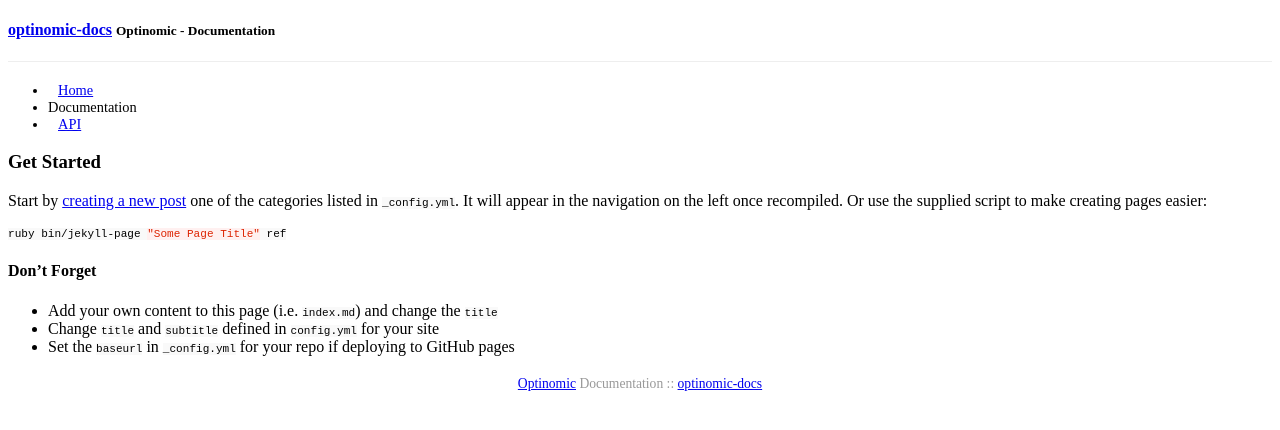
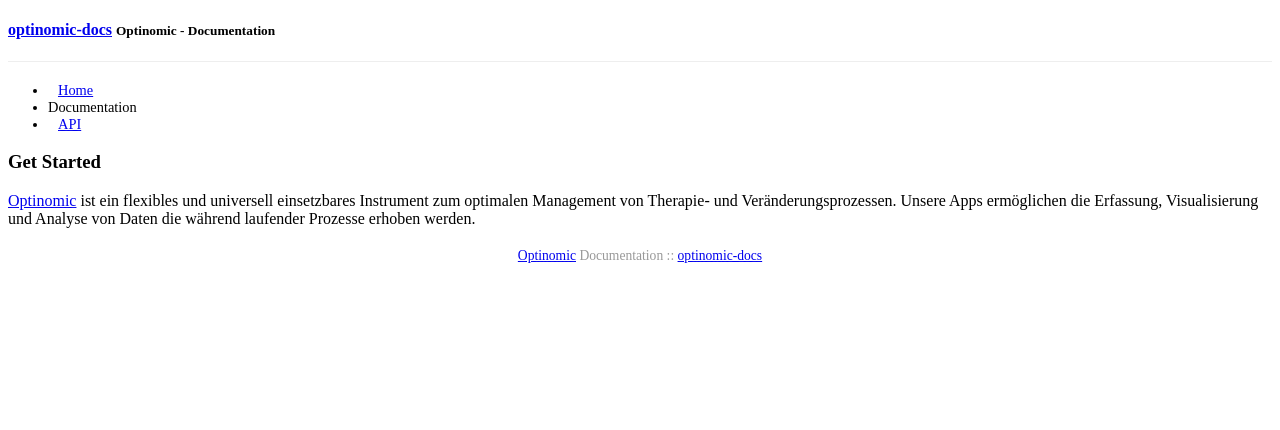
Before and after one commit to Optinomic/optinomic-docs, a Jekyll site: the page built from index.md, in a window 1280 px wide. Shown: the top 430 px of the page. Built offline with Jekyll 4.4.1, drawn with Linux system fonts in a browser that asks for light colours; Markdown is read by kramdown in place of the engine named in the settings; a style sheet for code colours, icons or effects is not loaded.

Commit message:
/docs :: V0.3

````diff
--- a/index.md
+++ b/index.md
@@ -5,14 +5,4 @@ title: "Jekyll Docs Template"
 
 ### Get Started
 
-Start by [creating a new post](http://jekyllrb.com/docs/posts/) one of the categories listed in `_config.yml`. It will appear in the navigation on the left once recompiled. Or use the supplied script to make creating pages easier:
-
-```bash
-ruby bin/jekyll-page "Some Page Title" ref
-```
-
-#### Don't Forget
-
-- Add your own content to this page (i.e. `index.md`) and change the `title`
-- Change `title` and `subtitle` defined in `config.yml` for your site
-- Set the `baseurl` in `_config.yml` for your repo if deploying to GitHub pages
+[Optinomic](http://www.optinomic.com) ist ein flexibles und universell einsetzbares Instrument zum optimalen Management von Therapie- und Veränderungsprozessen. Unsere Apps ermöglichen die Erfassung, Visualisierung und Analyse von Daten die während laufender Prozesse erhoben werden.
````
Also changed, not shown: 1 other file.
